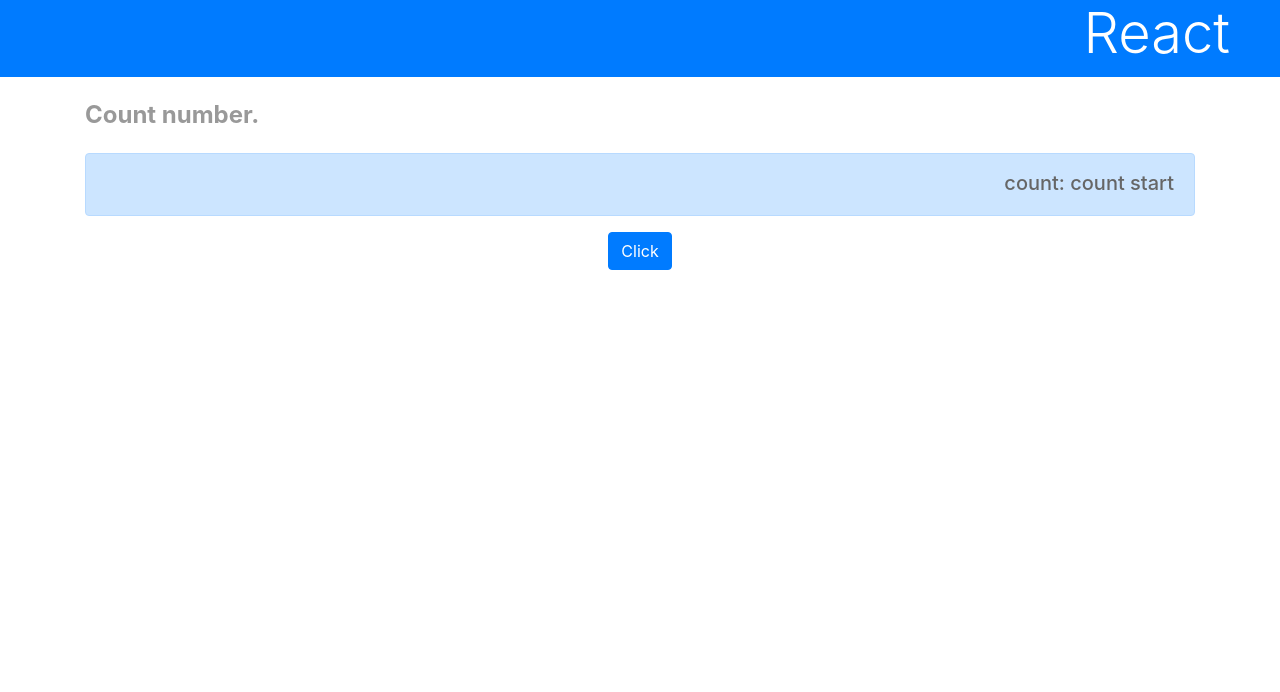
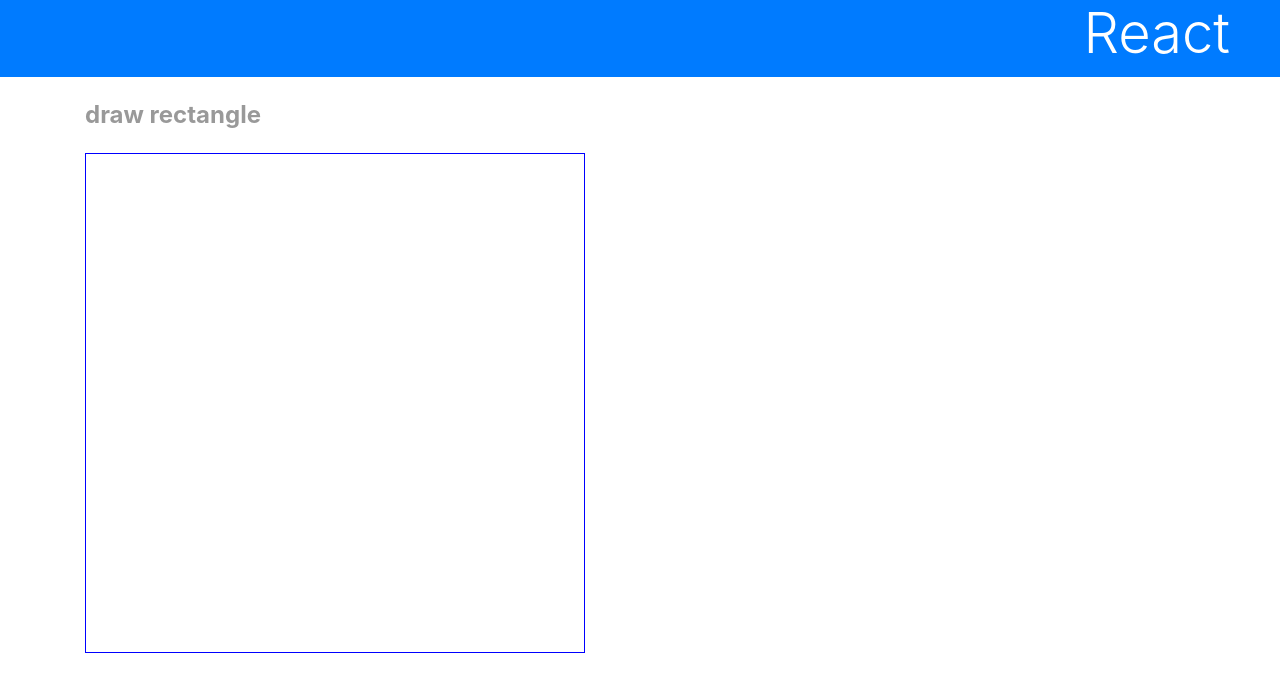
Before and after one commit to iyo-27/Reactraining, a React (Create React App) app: page / in a window 1280 px wide. Shown: the top 692 px of the page. Built offline with nearby package versions, Linux system fonts and the light colour scheme.

Commit message:
プロパティーとステートの連携

```diff
--- a/src/App.js
+++ b/src/App.js
@@ -1,27 +1,43 @@
 import React, {Component} from 'react';
 import './App.css';
-import Rect from './Rect';
 
 class App extends Component{
+  data = []
+
+  area = {
+    width:"500px",
+    height:"500px",
+    border:"1px solid blue"
+  }
 
   constructor(props){
-    super()
+    super(props)
     this.title = props.title
     this.state = {
-      msg:"count start",
-      counter:0,
-      flg:true,
+      list:this.data
     }
-
     this.doAction = this.doAction.bind(this)
   }
 
   doAction(event){
+    let x = event.pageX
+    let y = event.pageY
+    this.data.push({x:x, y:y})
     this.setState({
-        counter:this.state.counter + 1,
-        msg:this.state.counter,
-        flg: !this.state.flg
+      list:this.data
     })
+  }
+
+  draw(d){
+    let s = {
+      position:"absolute",
+      left:(d.x - 25) + "px",
+      top:(d.y - 25) + "px",
+      width:"50px",
+      height:"50px",
+      backgroundColor:"#66f3",
+    }
+    return <div style={s}></div>
   }
 
   render(){
@@ -31,17 +47,8 @@
         <h1 className='bg-primary text-white display-4'>React</h1>
         <div className='container'>
           <p className='subtitle'>{this.title}</p>
-          {this.state.flg ?
-            <div className='alert alert-primary text-right'>
-              <p className='h5'>count: {this.state.msg}</p>
-            </div>
-            :
-            <div className='alert alert-warning text-left'>
-              <p className='h5'>{this.state.msg}です。</p>
-            </div>
-          }
-          <div className="text-center">
-            <button className='btn btn-primary' onClick={this.doAction}>Click</button>
+          <div style={this.area} onClick={this.doAction}>
+            {this.data.map((value)=>this.draw(value))}
           </div>
         </div>
       </div>
--- a/src/index.js
+++ b/src/index.js
@@ -7,7 +7,7 @@
 const root = ReactDOM.createRoot(document.getElementById('root'));
 root.render(
   <React.StrictMode>
-    <App title="Count number." msg="Hello App"/>
+    <App title="draw rectangle" msg="Hello App"/>
   </React.StrictMode>
 );
 
```
